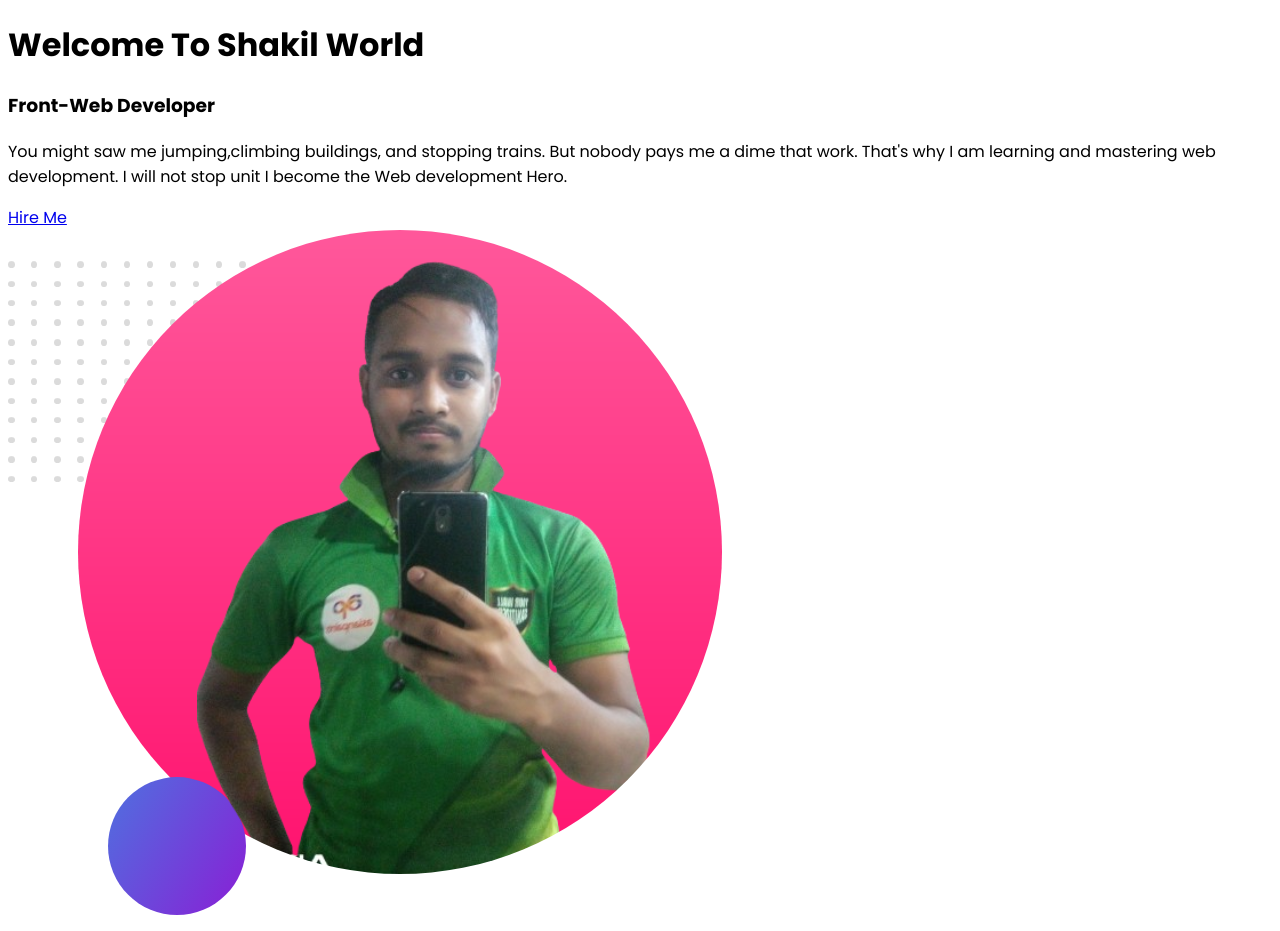
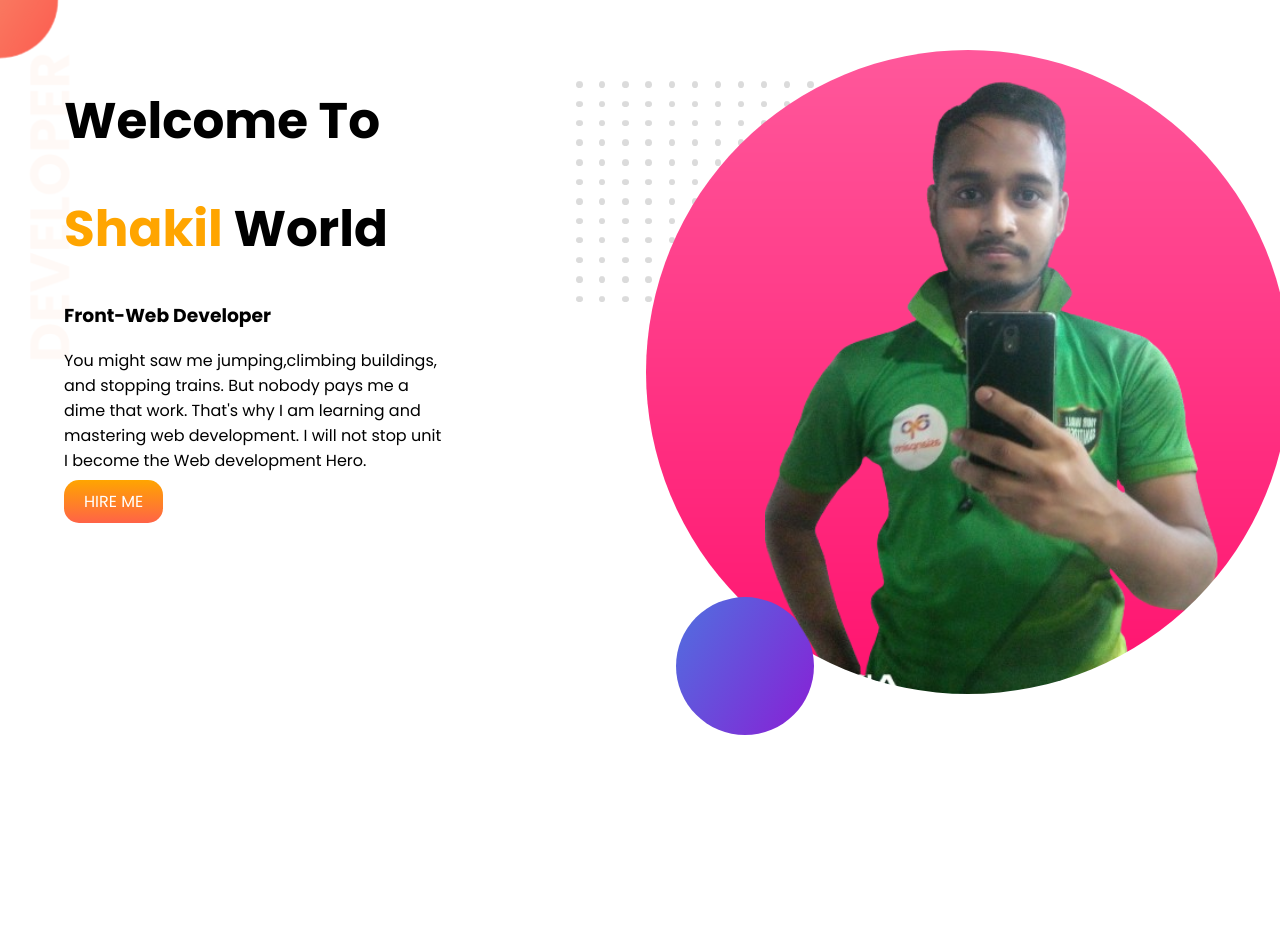
Before and after one commit to shakil20hub/Shakil-Developer-Portfolio-1, a plain HTML site: page index.html in a window 1280 px wide. After the commit the page ends 800 px from the top, so only its background shows below. Drawn offline with Linux system fonts and the light colour scheme.

Commit message:
welcome setup

```diff
--- a/index.html
+++ b/index.html
@@ -17,8 +17,9 @@
 <body>
     <div class="welcome-section flexiable-section">
         <div class="half-width">
-        <h1>Welcome To Shakil World</h1>
-        <h3>Front-Web Developer</h3>
+            <h1>Welcome To </h1>
+            <h1><span class="orange">Shakil</span> World </h1>
+            <h3>Front-Web Developer</h3>
         <p>You might saw me jumping,climbing buildings, and stopping trains. But nobody pays me a dime that work. That's why I am learning and mastering web development. I will not stop unit I become the Web development Hero.
         </p>
         <a href="#">Hire Me</a>
--- a/style.css
+++ b/style.css
@@ -2,7 +2,39 @@ body{
     font-family: poppins;
     /* font-weight: 400;
     font-size: normal;  */
-
+    margin: 0;
+    padding: 0;
+}
+.orange {
+    color: orange;
 }
 
 /* welcome-section css */
+.welcome-section {
+    background-image: url(images/top-banner.png);
+    background-repeat: no-repeat;
+}
+.flexiable-section {
+    display: flex;
+    padding: 50px 0;
+}
+.half-width {
+    width: 50%;
+    padding: 0 5%;
+}
+.half-width h1 {
+    font-size: 50px;
+   font-weight: 700;
+}
+.half-width a {
+        text-decoration: none;
+        text-transform: uppercase;
+        background-image: linear-gradient(orange, tomato);
+        color: white;
+        padding: 10px 20px;
+        border-radius: 15px;
+}
+}
+.half-width img{
+    width: 100%;
+}
```
